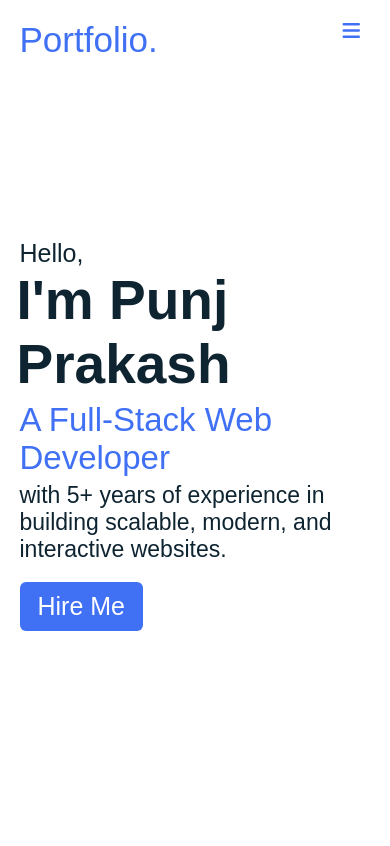
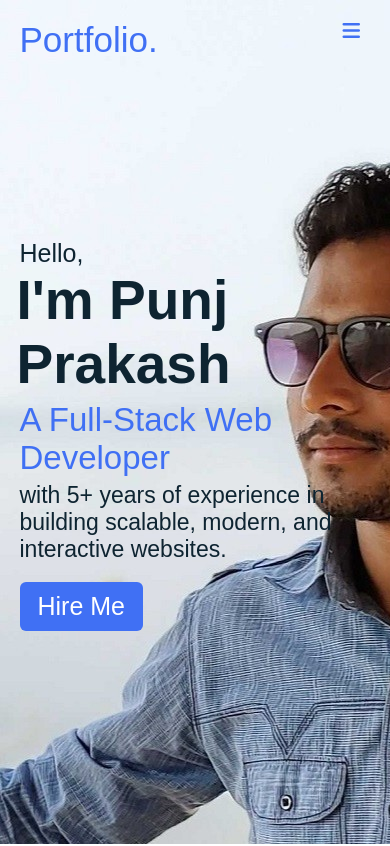
Before and after one commit to punjprakashpp/portfolio, a plain HTML site: page index.html in a window 390 px wide. Shown: the top 846 px of the page. Drawn offline with Linux system fonts and the light colour scheme.

Commit message:
Revert "Update style.css"
This reverts commit 64dc564e5fc3bd842d3e1289611d3a4108b958e0.

```diff
--- a/css/style.css
+++ b/css/style.css
@@ -129,7 +129,7 @@ nav.sticky .menu-btn {
 .home {
   height: 100vh;
   width: 100%;
-  background: url("img/background.jpg") no-repeat;
+  background: url("../img/background.jpg") no-repeat;
   background-size: cover;
   background-position: center;
   background-attachment: fixed;
@@ -578,13 +578,13 @@ footer .text span a:hover {
 
 @media (max-width: 1000px) {
   .home {
-    background: url("img/tbackground.jpg") no-repeat;
+    background: url("../img/tbackground.jpg") no-repeat;
   }
 }
 
 @media (max-width: 600px) {
   .home {
-    background: url("img/mbackground.jpg") no-repeat;
+    background: url("../img/mbackground.jpg") no-repeat;
   }
 }
 
```
